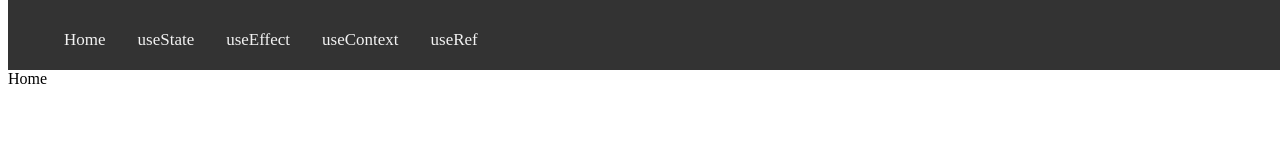
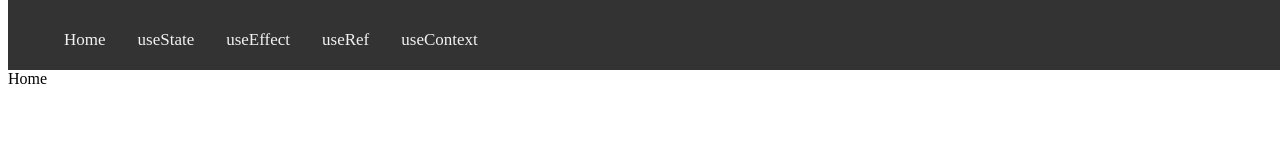
Before and after one commit to ParasDalal/reacttraining, a React (Create React App) app: page / in a window 1280 px wide. Shown: the top 160 px of the page. Built offline with nearby package versions, Linux system fonts and the light colour scheme.

Commit message:
Menu resequence

```diff
--- a/src/components/Menu.tsx
+++ b/src/components/Menu.tsx
@@ -14,8 +14,8 @@ export default function Menu() {
           <Link to="/">Home</Link>
           <Link to="/SampleUseState">useState</Link>
           <Link to="/SampleUseEffect">useEffect</Link>
+          <Link to="/SampleUseRef">useRef</Link>
           <Link to="/SampleUseContext">useContext</Link>
-          <Link to="/SampleUseRef">useRef</Link>
         </ul>
       </nav>
 
@@ -25,8 +25,8 @@ export default function Menu() {
         <Switch>
           <Route path="/SampleUseState" component={SampleUseState}></Route>
           <Route path="/SampleUseEffect" component={SampleUseEffect}></Route>
+          <Route path="/SampleUseRef" component={SampleUseRef}></Route>
           <Route path="/SampleUseContext" component={SampleUseContext}></Route>
-          <Route path="/SampleUseRef" component={SampleUseRef}></Route>
           <Route path="/">
             <Home />
           </Route>
```
